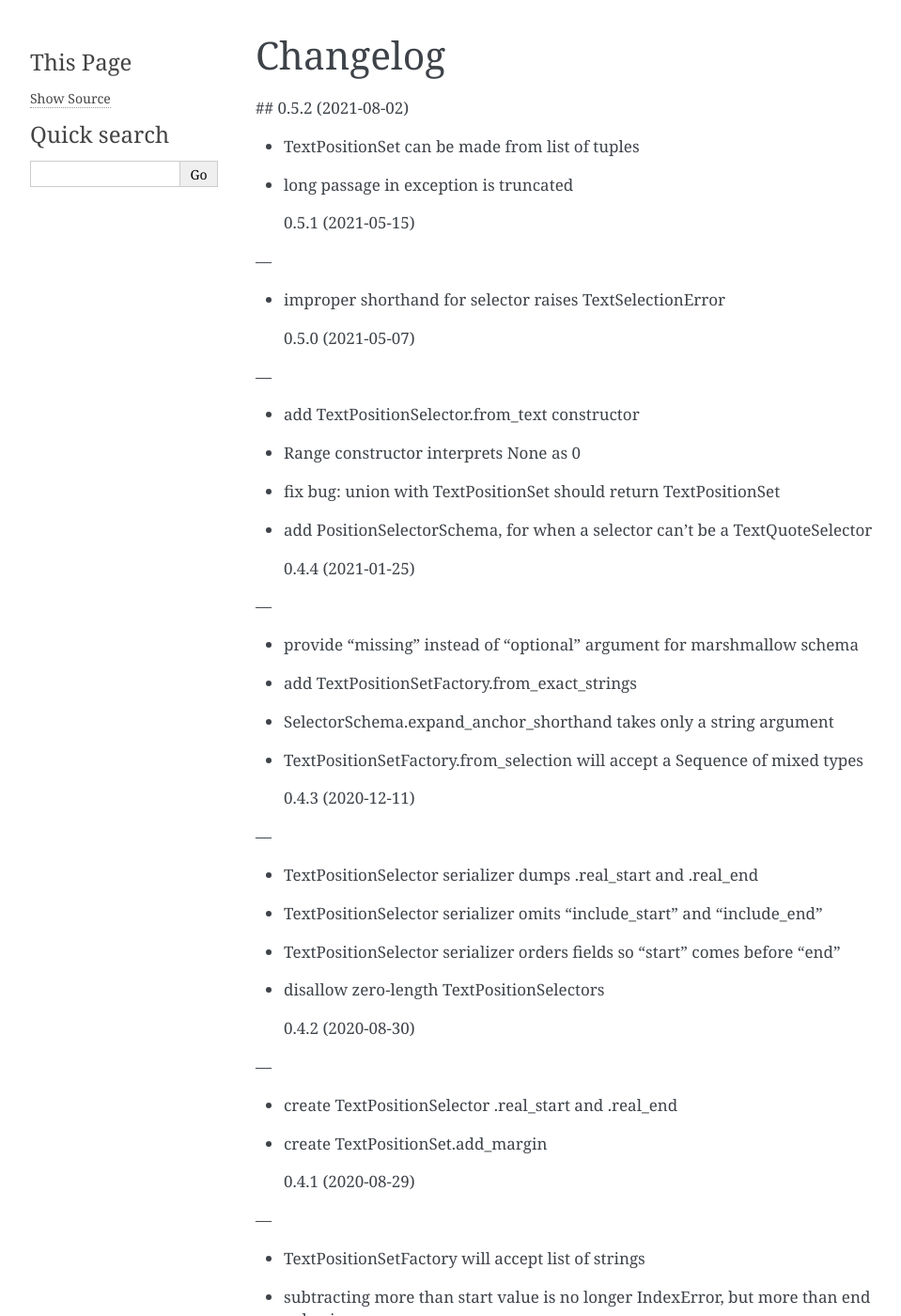
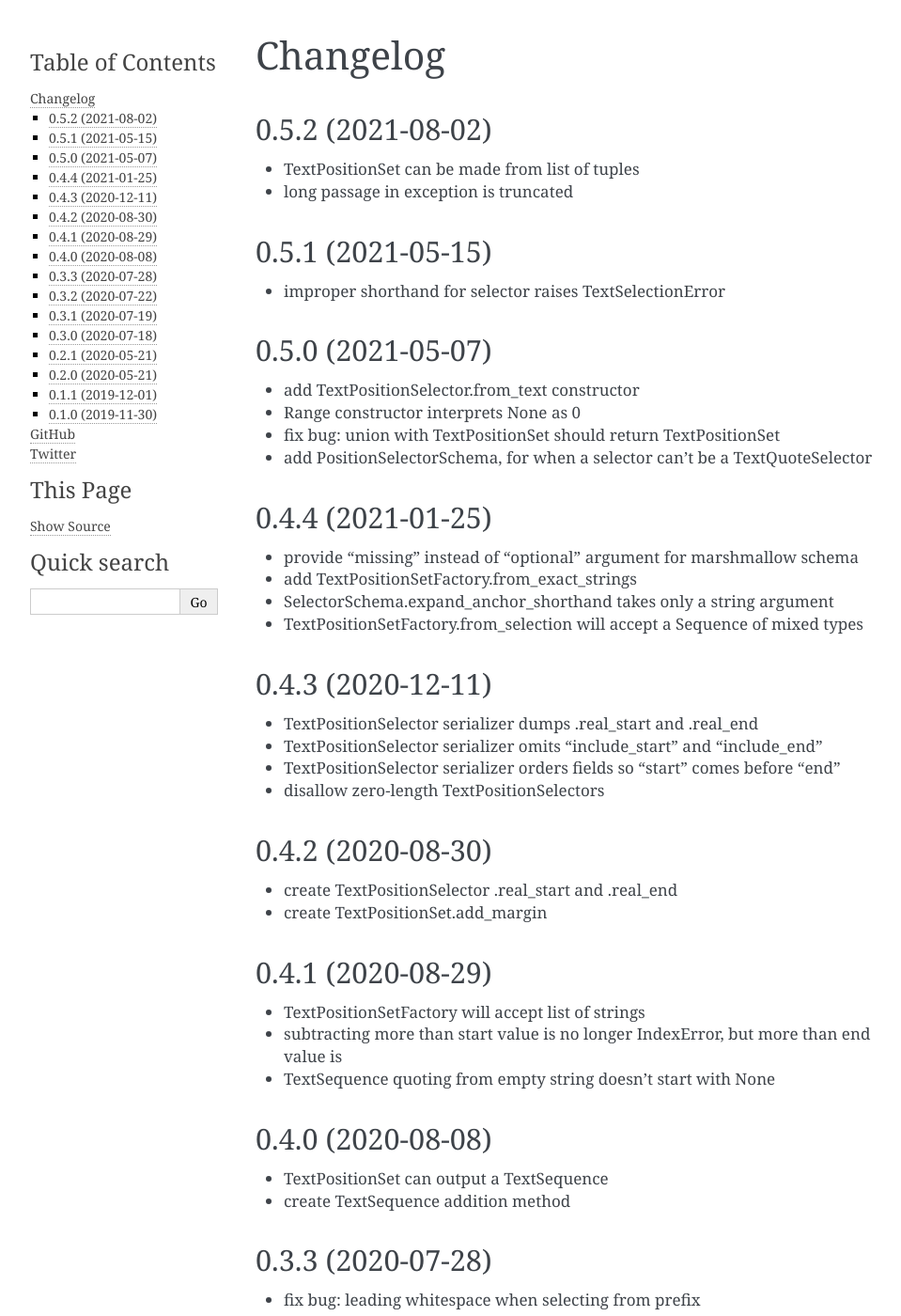
Before and after one commit to mscarey/anchorpoint, a Sphinx documentation site: the page built from docs/history/history.rst, in a window 1280 px wide and 1400 px high. Shown: the whole window at 94% size, without its empty margins (148-1107 px from the left). Built offline with Sphinx 7.4.7, drawn with Linux system fonts in a browser that asks for light colours; pages that are not in the unit, such as notebooks, are missing from menus; some of the changed text lies outside the part shown.

Commit message:
change changelog from .md to .rst

```diff
--- a/changelog.md
+++ b/changelog.rst
@@ -1,113 +1,96 @@
-## 0.5.2 (2021-08-02)
+Changelog
+=========
 
+0.5.2 (2021-08-02)
+------------------
 - TextPositionSet can be made from list of tuples
 - long passage in exception is truncated
 
-  0.5.1 (2021-05-15)
-
----
-
+0.5.1 (2021-05-15)
+------------------
 - improper shorthand for selector raises TextSelectionError
 
-  0.5.0 (2021-05-07)
-
----
-
+0.5.0 (2021-05-07)
+------------------
 - add TextPositionSelector.from_text constructor
 - Range constructor interprets None as 0
 - fix bug: union with TextPositionSet should return TextPositionSet
 - add PositionSelectorSchema, for when a selector can't be a TextQuoteSelector
 
-  0.4.4 (2021-01-25)
-
----
-
+0.4.4 (2021-01-25)
+------------------
 - provide "missing" instead of "optional" argument for marshmallow schema
 - add TextPositionSetFactory.from_exact_strings
 - SelectorSchema.expand_anchor_shorthand takes only a string argument
 - TextPositionSetFactory.from_selection will accept a Sequence of mixed types
 
-  0.4.3 (2020-12-11)
-
----
-
+0.4.3 (2020-12-11)
+------------------
 - TextPositionSelector serializer dumps .real_start and .real_end
 - TextPositionSelector serializer omits "include_start" and "include_end"
 - TextPositionSelector serializer orders fields so "start" comes before "end"
 - disallow zero-length TextPositionSelectors
 
-  0.4.2 (2020-08-30)
 
----
-
+0.4.2 (2020-08-30)
+------------------
 - create TextPositionSelector .real_start and .real_end
 - create TextPositionSet.add_margin
 
-  0.4.1 (2020-08-29)
-
----
-
+0.4.1 (2020-08-29)
+------------------
 - TextPositionSetFactory will accept list of strings
 - subtracting more than start value is no longer IndexError, but more than end value is
 - TextSequence quoting from empty string doesn't start with None
 
-  0.4.0 (2020-08-08)
-
----
+0.4.0 (2020-08-08)
+------------------
 
 - TextPositionSet can output a TextSequence
 - create TextSequence addition method
 
-  0.3.3 (2020-07-28)
-
----
+0.3.3 (2020-07-28)
+------------------
 
 - fix bug: leading whitespace when selecting from prefix
 
-  0.3.2 (2020-07-22)
-
----
+0.3.2 (2020-07-22)
+------------------
 
 - fix bug where adding selectors converted them to parent class
 - add TextSelectionError exception
 
-  0.3.1 (2020-07-19)
-
----
+0.3.1 (2020-07-19)
+------------------
 
 - add left and right margin parameters to TextPositionSelector.as_quote_selector
 - as_quotes method for TextSelectorSet
 - enable adding int to TextSelectorSet
 - fix class name in repr for TextSelectorSet
 
-  0.3.0 (2020-07-18)
-
----
+0.3.0 (2020-07-18)
+------------------
 
 - add TextQuoteSelector.from_text shortcut
 - add ability to subtract an integer from all values in a TextPositionSet
 - include [marshmallow](https://github.com/marshmallow-code/marshmallow) schema for serializing
 
-  0.2.1 (2020-05-21)
-
----
+0.2.1 (2020-05-21)
+------------------
 
 - add init file to utils directory
 
-  0.2.0 (2020-05-21)
-
----
+0.2.0 (2020-05-21)
+------------------
 
 - Make TextPositionSelector subclass `Range` from [python-ranges](https://github.com/Superbird11/ranges).
 
-  0.1.1 (2019-12-01)
-
----
+0.1.1 (2019-12-01)
+------------------
 
 - add init file to tests directory
 
-  0.1.0 (2019-11-30)
-
----
+0.1.0 (2019-11-30)
+------------------
 
 - Create TextPositionSelector and TextQuoteSelector classes
--- a/docs/history/history.rst
+++ b/docs/history/history.rst
@@ -1,4 +1,15 @@
-Changelog
-=========
+.. _releases:
 
-.. include:: ../../changelog.md
+.. include:: ../../changelog.rst
+
+GitHub
+======
+
+You can find open issues and current changes to anchorpoint through its
+`GitHub repo <https://github.com/mscarey/anchorpoint>`_.
+
+Twitter
+=======
+
+On Twitter, you can follow `@authorityspoke <https://twitter.com/authorityspoke>`_
+or `@mcareyaus <https://twitter.com/mcareyaus>`_ for project updates.
```
Also changed, not shown: docs/index.rst (+7 -7 lines).
